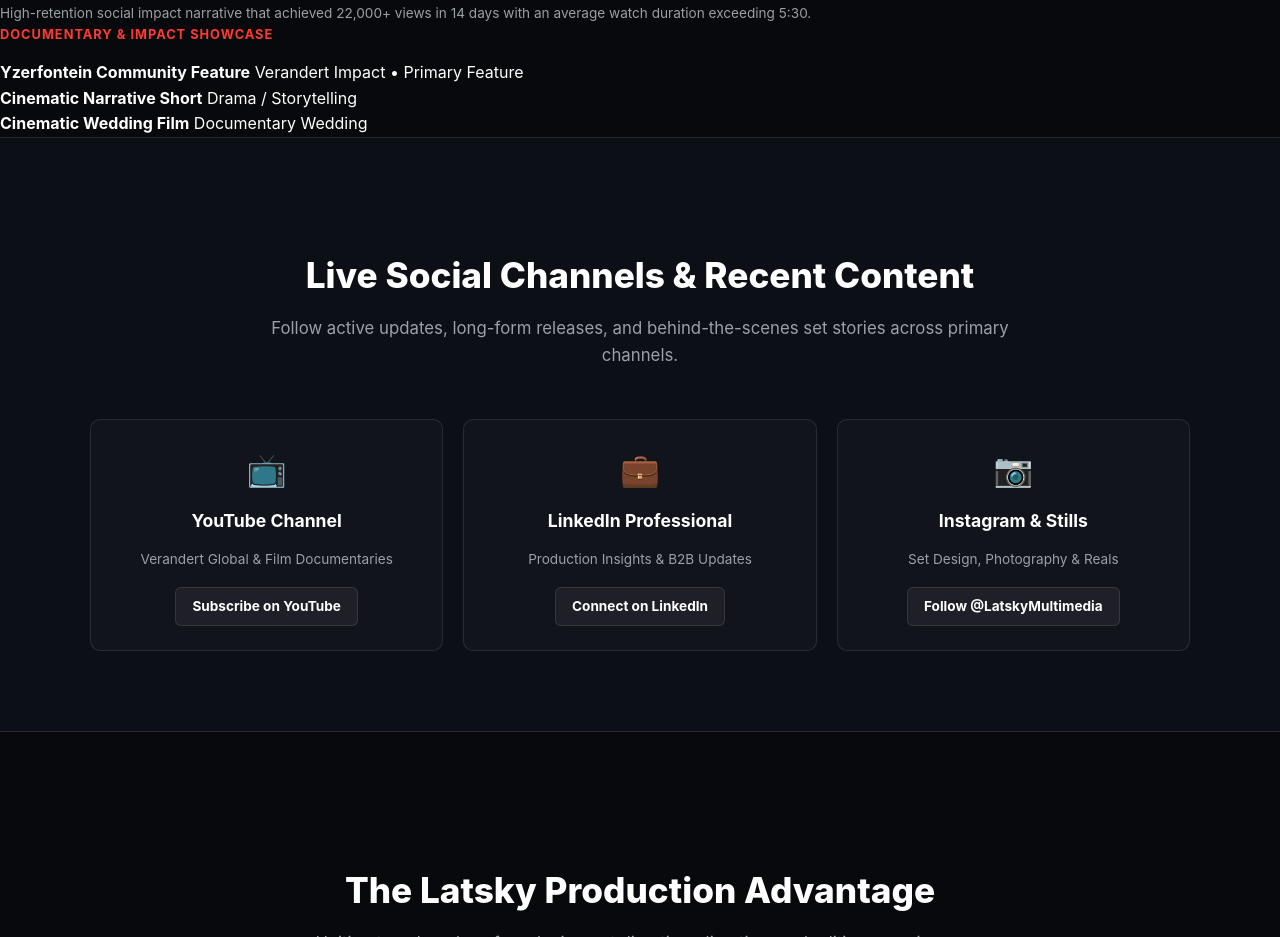
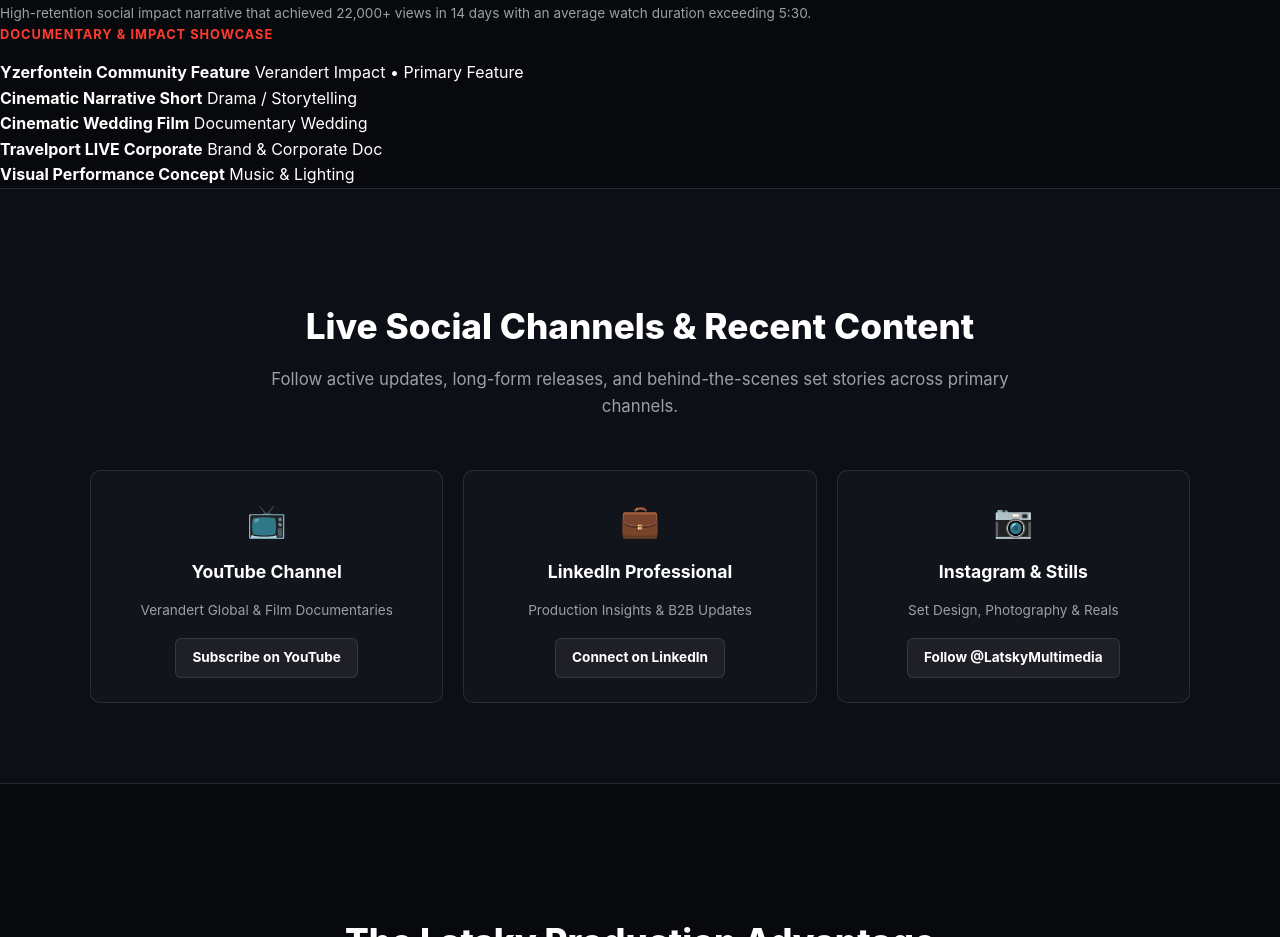
Before and after one commit to latskymultimedia/latsky-multimedia, a plain HTML site: page index.html in a window 1280 px wide. Shown: the part 2935-3872 px from the top of the page. Drawn offline with Linux system fonts and the light colour scheme.

Commit message:
Update index.html

```diff
--- a/index.html
+++ b/index.html
@@ -506,7 +506,10 @@
       <div class="modal-playlist">
         <h4 style="margin: 0 0 15px; text-transform: uppercase; font-size: 0.8rem; letter-spacing: 1px; color: var(--accent);">Documentary & Impact Showcase</h4>
 
+        <!-- THIS IS WHERE ALL MODAL PLAYLIST VIDEOS GO -->
         <div class="playlist-items">
+
+          <!-- VIDEO 1 -->
           <div class="playlist-item active" onclick="switchModalVideo('iXKJGqHCyXk', 'Yzerfontein Community Feature (Verandert)', 'High-retention social impact narrative that achieved 22,000+ views in 14 days.', this)">
             <div class="playlist-thumb-title">
               <strong>Yzerfontein Community Feature</strong>
@@ -514,6 +517,7 @@
             </div>
           </div>
 
+          <!-- VIDEO 2 -->
           <div class="playlist-item" onclick="switchModalVideo('QDIR0q1jndg', 'Cinematic Narrative Feature', 'Full narrative execution featuring custom production design and lighting.', this)">
             <div class="playlist-thumb-title">
               <strong>Cinematic Narrative Short</strong>
@@ -521,12 +525,30 @@
             </div>
           </div>
 
+          <!-- VIDEO 3 -->
           <div class="playlist-item" onclick="switchModalVideo('-nWzVNTJHJk', 'Cinematic Wedding Highlights', '10 minute documentary-style wedding highlights film.', this)">
             <div class="playlist-thumb-title">
               <strong>Cinematic Wedding Film</strong>
               <span>Documentary Wedding</span>
             </div>
           </div>
+
+          <!-- VIDEO 4 (ADDITIONAL EXAMPLE) -->
+          <div class="playlist-item" onclick="switchModalVideo('V3YknBiaw38', 'Travelport LIVE & Corporate Storytelling', 'B2B product launch feature created for high-conversion stakeholder presentations.', this)">
+            <div class="playlist-thumb-title">
+              <strong>Travelport LIVE Corporate</strong>
+              <span>Brand & Corporate Doc</span>
+            </div>
+          </div>
+
+          <!-- VIDEO 5 (ADDITIONAL EXAMPLE) -->
+          <div class="playlist-item" onclick="switchModalVideo('RITvYt_YsX4', 'Music Video & Lighting Showcase', 'Rhythmic editing and stage lighting design narrative.', this)">
+            <div class="playlist-thumb-title">
+              <strong>Visual Performance Concept</strong>
+              <span>Music & Lighting</span>
+            </div>
+          </div>
+
         </div>
       </div>
 
@@ -564,7 +586,6 @@
     </div>
   </div>
 </section>
-
   <!-- LATSKY ADVANTAGE -->
   <section id="advantage" class="advantage-section">
     <div class="section-title">
```
Lines whose indentation alone changed are shown as unchanged.
